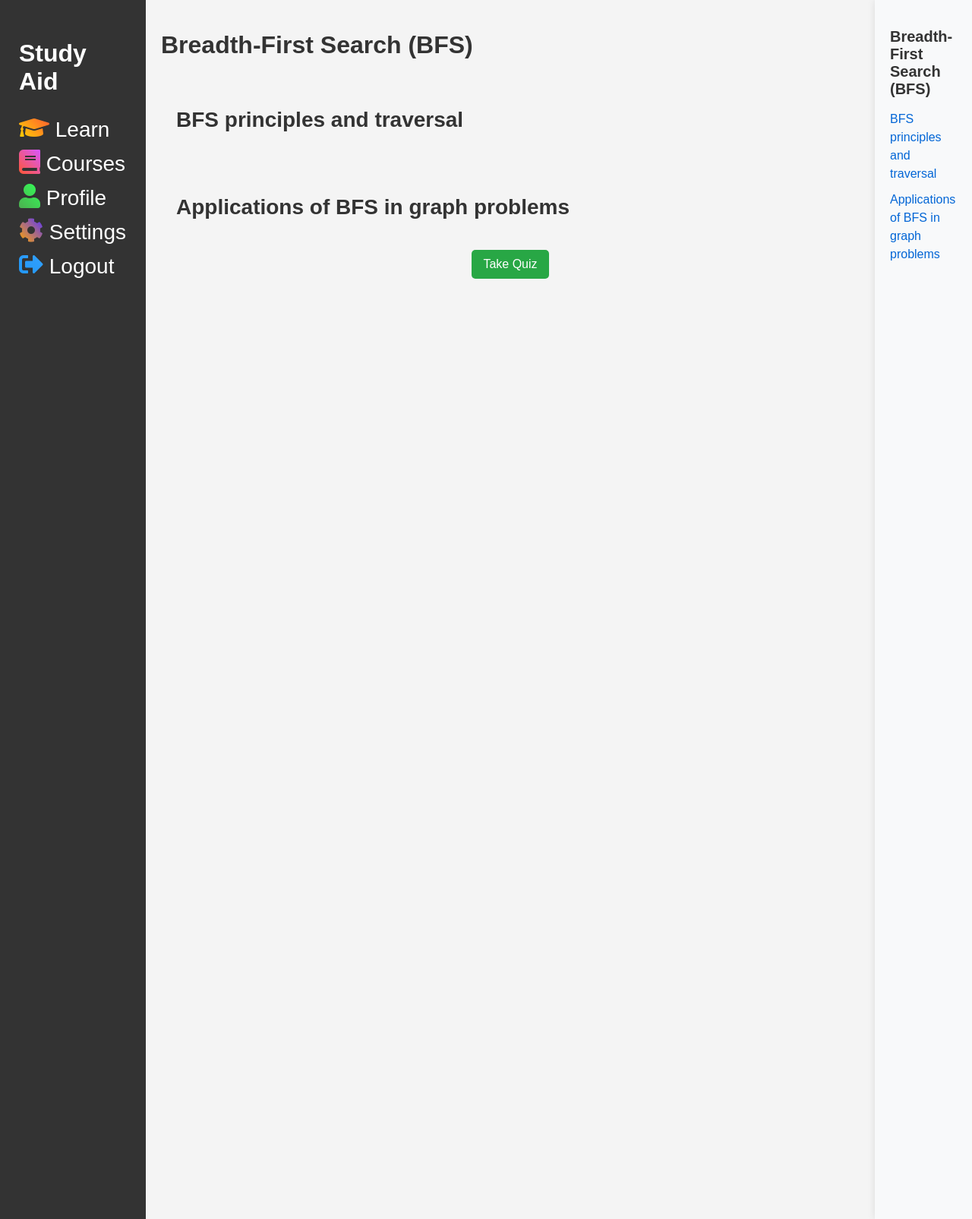
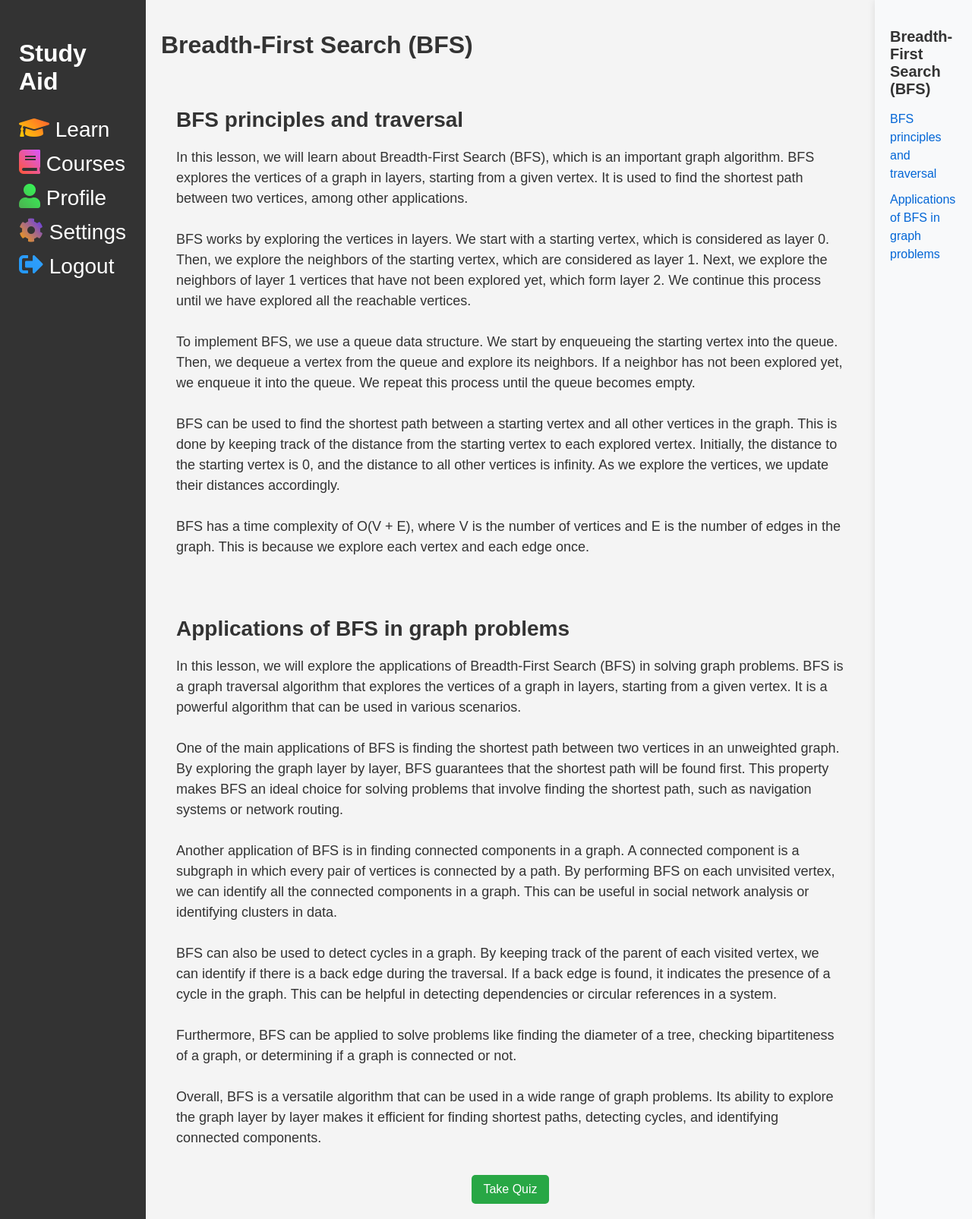
Before and after one commit to sally-20/InteractiveIntelligenceStudyAid, a Python web app: template templates/lessons/algitdlsn3.html in a window 1280 px wide. Shown: the whole page at 76% size. Run offline with Jinja, Linux system fonts and the light colour scheme; the template is opened without the code that fills it, so the values that code supplies are empty.

Commit message:
Update algitdlsn3.html

```diff
--- a/templates/lessons/algitdlsn3.html
+++ b/templates/lessons/algitdlsn3.html
@@ -93,54 +93,54 @@
         }
         const questions = [
             {
-                question: "",
-                options: ["", "", "", ""],
-                answer: ""
+                question: "What is the main idea behind Breadth-First Search (BFS)?",
+                options: ["Explore the vertices of a graph in layers", "Explore the vertices of a graph in a random order", "Explore the vertices of a graph in reverse order", "Explore the vertices of a graph in decreasing distance from the starting vertex"],
+                answer: "Explore the vertices of a graph in layers"
             },
             {
-                question: "",
-                options: ["", "", "", ""],
-                answer: ""
+                question: "How does BFS choose which vertices to explore next?",
+                options: ["Randomly", "In increasing order of distance from the starting vertex", "In decreasing order of distance from the starting vertex", "In any order"],
+                answer: "In increasing order of distance from the starting vertex"
             },
             {
-                question: "",
-                options: ["", "", "", ""],
-                answer: ""
+                question: "What data structure is used to implement BFS?",
+                options: ["Stack", "Queue", "Array", "Linked list"],
+                answer: "Queue"
             },
             {
-                question: "",
-                options: ["", "", "", ""],
-                answer: ""
+                question: "What is the time complexity of BFS?",
+                options: ["O(V)", "O(E)", "O(V + E)", "O(V * E)"],
+                answer: "O(V + E)"
             },
             {
-                question: "",
-                options: ["", "", "", ""],
-                answer: ""
+                question: "What is one of the applications of BFS?",
+                options: ["Finding the longest path in a graph", "Finding the minimum spanning tree of a graph", "Finding the maximum flow in a network", "Finding the shortest path between two vertices"],
+                answer: "Finding the shortest path between two vertices"
             },
             {
-                question: "",
-                options: ["", "", "", ""],
-                answer: ""
+                question: "What is one of the main applications of BFS?",
+                options: ["Finding the longest path in a graph", "Finding the shortest path in a graph", "Finding the minimum spanning tree of a graph", "Finding the maximum flow in a graph"],
+                answer: "Finding the shortest path in a graph"
             },
             {
-                question: "",
-                options: ["", "", "", ""],
-                answer: ""
+                question: "What can BFS be used to detect in a graph?",
+                options: ["Cycles", "Strongly connected components", "Minimum spanning tree", "Maximum flow"],
+                answer: "Cycles"
             },
             {
-                question: "",
-                options: ["", "", "", ""],
-                answer: ""
+                question: "What is a connected component in a graph?",
+                options: ["A subgraph with the maximum number of vertices", "A subgraph with the minimum number of vertices", "A subgraph in which every pair of vertices is connected by a path", "A subgraph in which every pair of vertices is not connected by a path"],
+                answer: "A subgraph in which every pair of vertices is connected by a path"
             },
             {
-                question: "",
-                options: ["", "", "", ""],
-                answer: ""
+                question: "What is one advantage of using BFS for finding the shortest path?",
+                options: ["It guarantees that the longest path will be found first", "It guarantees that the shortest path will be found first", "It guarantees that all paths will be found", "It guarantees that no paths will be found"],
+                answer: "It guarantees that the shortest path will be found first"
             },
             {
-                question: "",
-                options: ["", "", "", ""],
-                answer: ""
+                question: "What is one problem that BFS can be applied to solve?",
+                options: ["Finding the maximum flow in a graph", "Finding the minimum spanning tree of a graph", "Checking bipartiteness of a graph", "Finding the diameter of a tree"],
+                answer: "Checking bipartiteness of a graph"
             }
         ];
 
@@ -383,14 +383,32 @@
             <div id="sublesson1">
                 <h2>BFS principles and traversal</h2>
                 <p>
-
+                    In this lesson, we will learn about Breadth-First Search (BFS), which is an important graph algorithm. BFS explores the vertices of a graph in layers, starting from a given vertex. It is used to find the shortest path between two vertices, among other applications.<br>
+                    <br>
+                    BFS works by exploring the vertices in layers. We start with a starting vertex, which is considered as layer 0. Then, we explore the neighbors of the starting vertex, which are considered as layer 1. Next, we explore the neighbors of layer 1 vertices that have not been explored yet, which form layer 2. We continue this process until we have explored all the reachable vertices.<br>
+                    <br>
+                    To implement BFS, we use a queue data structure. We start by enqueueing the starting vertex into the queue. Then, we dequeue a vertex from the queue and explore its neighbors. If a neighbor has not been explored yet, we enqueue it into the queue. We repeat this process until the queue becomes empty.<br>
+                    <br>
+                    BFS can be used to find the shortest path between a starting vertex and all other vertices in the graph. This is done by keeping track of the distance from the starting vertex to each explored vertex. Initially, the distance to the starting vertex is 0, and the distance to all other vertices is infinity. As we explore the vertices, we update their distances accordingly.<br>
+                    <br>
+                    BFS has a time complexity of O(V + E), where V is the number of vertices and E is the number of edges in the graph. This is because we explore each vertex and each edge once.
                 </p>
             </div>
             <!-- Sub Lesson 2 Content -->
             <div id="sublesson2">
                 <h2>Applications of BFS in graph problems</h2>
                 <p>
-
+                    In this lesson, we will explore the applications of Breadth-First Search (BFS) in solving graph problems. BFS is a graph traversal algorithm that explores the vertices of a graph in layers, starting from a given vertex. It is a powerful algorithm that can be used in various scenarios.<br>
+                    <br>
+                    One of the main applications of BFS is finding the shortest path between two vertices in an unweighted graph. By exploring the graph layer by layer, BFS guarantees that the shortest path will be found first. This property makes BFS an ideal choice for solving problems that involve finding the shortest path, such as navigation systems or network routing.<br>
+                    <br>
+                    Another application of BFS is in finding connected components in a graph. A connected component is a subgraph in which every pair of vertices is connected by a path. By performing BFS on each unvisited vertex, we can identify all the connected components in a graph. This can be useful in social network analysis or identifying clusters in data.<br>
+                    <br>
+                    BFS can also be used to detect cycles in a graph. By keeping track of the parent of each visited vertex, we can identify if there is a back edge during the traversal. If a back edge is found, it indicates the presence of a cycle in the graph. This can be helpful in detecting dependencies or circular references in a system.<br>
+                    <br>
+                    Furthermore, BFS can be applied to solve problems like finding the diameter of a tree, checking bipartiteness of a graph, or determining if a graph is connected or not.<br>
+                    <br>
+                    Overall, BFS is a versatile algorithm that can be used in a wide range of graph problems. Its ability to explore the graph layer by layer makes it efficient for finding shortest paths, detecting cycles, and identifying connected components.
                 </p>
             </div>
             <center><button id="startQuizBtn" onclick="openQuizModal()">Take Quiz</button></center>
```
